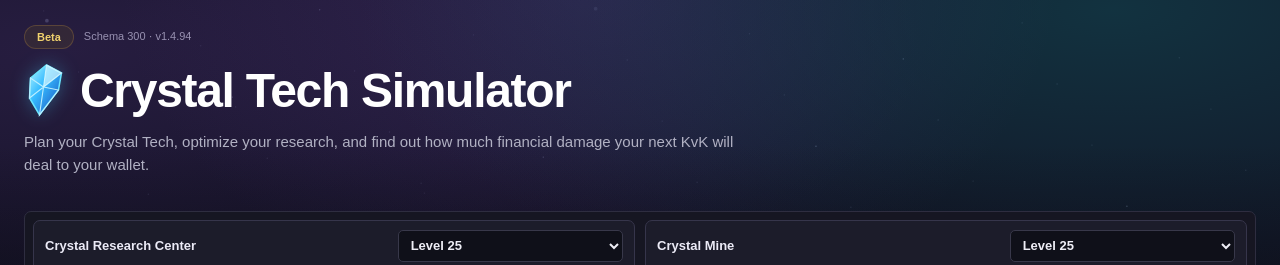
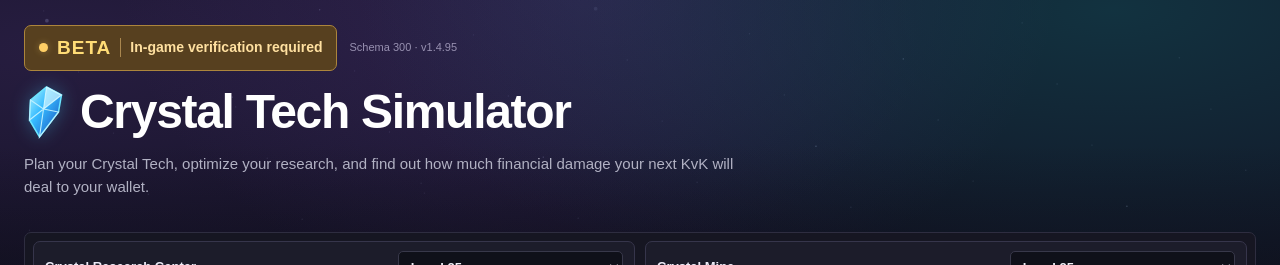
Before and after one commit to Vincent-Michael/rok_crystal3, a plain HTML site: page index.html in a window 1280 px wide. Shown: the top 265 px of the page. Drawn offline with Linux system fonts and the light colour scheme.

Commit message:
Enlarge beta badge and add in-game verification notice (v1.4.95)

```diff
--- a/index.html
+++ b/index.html
@@ -436,8 +436,15 @@ main{max-width:1480px;padding:24px 24px 32px}.hero{padding:1px 0 12px;margin:0 0
 .hero-totals .crystal-metric .combined-crystal-cost,.hero-totals .crystal-metric #overallNote{line-height:1.2}
 @media(max-width:1050px){.hero-totals .metric>b,.hero-totals .metric:not(.crystal-metric)>b{font-size:28px}}
 @media(max-width:620px){.top-controls.building-planner{grid-template-columns:1fr}.top-controls.building-planner .building-compact-metrics{grid-template-columns:repeat(2,minmax(0,1fr))}.hero-totals{gap:7px}.hero-totals .metric,.hero-totals .metric:not(.crystal-metric){padding:10px 12px}.hero-totals .metric-detail-row,.hero-totals .metric-detail-row strong{font-size:12px}.hero-totals .speed-edit input{min-height:27px}}
+/* v1.4.95: prominent beta status and validation notice */
+.hero-badges{flex-wrap:wrap;gap:8px 12px}
+.hero-tag.beta{font-size:14px;font-weight:600;line-height:1.35;padding:9px 14px;gap:9px;border-radius:7px;background:#57401f;border:1px solid #ac853c;color:#ffe0a0;max-width:100%;box-sizing:border-box;flex-wrap:wrap}
+.hero-tag.beta strong{font-size:19px;font-weight:800;letter-spacing:1px;color:#ffdc76}
+.hero-tag.beta .beta-dot{width:9px;height:9px;border-radius:50%;background:#ffcf65;box-shadow:0 0 7px #ffcf6555;flex:none}
+.hero-tag.beta .beta-notice{border-left:1px solid #aa874e;padding-left:9px}
+@media(max-width:540px){.hero-tag.beta{font-size:12px;padding:7px 10px;gap:6px}.hero-tag.beta strong{font-size:17px}.hero-tag.beta .beta-notice{padding-left:6px}}
 </style></head><body><main>
-<header class="hero"><div class="hero-badges"><span class="hero-tag beta">Beta</span><small>Schema 300 · v1.4.94</small></div><div class="hero-title"><svg viewBox="0 0 42 55" class="hero-crystal" aria-hidden="true"><defs><linearGradient id="heroGem" x1="0" y1="0" x2="1" y2="1"><stop stop-color="#b5f7ff"/><stop offset=".4" stop-color="#36bbff"/><stop offset="1" stop-color="#1645b8"/></linearGradient></defs><path d="M22 2 37 10 34 27 15 52 5 35 6 15Z" fill="url(#heroGem)" stroke="#6be7ff" stroke-width="1.5"/><path d="M22 2 19 24 6 15 5 35 19 24 15 52 34 27 19 24 37 10 22 2" fill="none" stroke="#bcefff" stroke-width="1.1"/><path d="M22 2 19 24 37 10Z" fill="#e2fcff" opacity=".65"/></svg><h1>Crystal Tech Simulator</h1></div><p>Plan your Crystal Tech, optimize your research, and find out how much financial damage your next KvK will deal to your wallet.</p></header>
+<header class="hero"><div class="hero-badges"><span class="hero-tag beta"><span class="beta-dot" aria-hidden="true"></span><strong>BETA</strong><span class="beta-notice">In-game verification required</span></span><small>Schema 300 · v1.4.95</small></div><div class="hero-title"><svg viewBox="0 0 42 55" class="hero-crystal" aria-hidden="true"><defs><linearGradient id="heroGem" x1="0" y1="0" x2="1" y2="1"><stop stop-color="#b5f7ff"/><stop offset=".4" stop-color="#36bbff"/><stop offset="1" stop-color="#1645b8"/></linearGradient></defs><path d="M22 2 37 10 34 27 15 52 5 35 6 15Z" fill="url(#heroGem)" stroke="#6be7ff" stroke-width="1.5"/><path d="M22 2 19 24 6 15 5 35 19 24 15 52 34 27 19 24 37 10 22 2" fill="none" stroke="#bcefff" stroke-width="1.1"/><path d="M22 2 19 24 37 10Z" fill="#e2fcff" opacity=".65"/></svg><h1>Crystal Tech Simulator</h1></div><p>Plan your Crystal Tech, optimize your research, and find out how much financial damage your next KvK will deal to your wallet.</p></header>
 <section class="top-controls dash-panel building-planner" aria-label="Crystal building target levels">
 <div class="center-control"><label for="targetCenter">Crystal Research Center</label><select id="targetCenter"><option value="1">Level 1</option><option value="2">Level 2</option><option value="3">Level 3</option><option value="4">Level 4</option><option value="5">Level 5</option><option value="6">Level 6</option><option value="7">Level 7</option><option value="8">Level 8</option><option value="9">Level 9</option><option value="10">Level 10</option><option value="11">Level 11</option><option value="12">Level 12</option><option value="13">Level 13</option><option value="14">Level 14</option><option value="15">Level 15</option><option value="16">Level 16</option><option value="17">Level 17</option><option value="18">Level 18</option><option value="19">Level 19</option><option value="20">Level 20</option><option value="21">Level 21</option><option value="22">Level 22</option><option value="23">Level 23</option><option value="24">Level 24</option><option value="25" selected>Level 25</option></select><div class="building-compact-metrics" aria-live="polite"><div><span>Crystal cost</span><strong id="rcCompactCost">—</strong></div><div><span>Building speedups</span><strong id="rcCompactSpeedups">—</strong><small class="compact-no-help">Without helps: <span id="rcWithoutHelp">—</span></small></div></div></div>
 <div class="center-control"><label for="mineTarget">Crystal Mine</label><select id="mineTarget"><option value="1">Level 1</option><option value="2">Level 2</option><option value="3">Level 3</option><option value="4">Level 4</option><option value="5">Level 5</option><option value="6">Level 6</option><option value="7">Level 7</option><option value="8">Level 8</option><option value="9">Level 9</option><option value="10">Level 10</option><option value="11">Level 11</option><option value="12">Level 12</option><option value="13">Level 13</option><option value="14">Level 14</option><option value="15">Level 15</option><option value="16">Level 16</option><option value="17">Level 17</option><option value="18">Level 18</option><option value="19">Level 19</option><option value="20">Level 20</option><option value="21">Level 21</option><option value="22">Level 22</option><option value="23">Level 23</option><option value="24">Level 24</option><option value="25" selected>Level 25</option></select><div class="building-compact-metrics" aria-live="polite"><div><span>Crystal cost</span><strong id="mineCompactCost">—</strong></div><div><span>Building speedups</span><strong id="mineCompactSpeedups">—</strong><small class="compact-no-help">Without helps: <span id="mineWithoutHelp">—</span></small></div></div></div>
```
